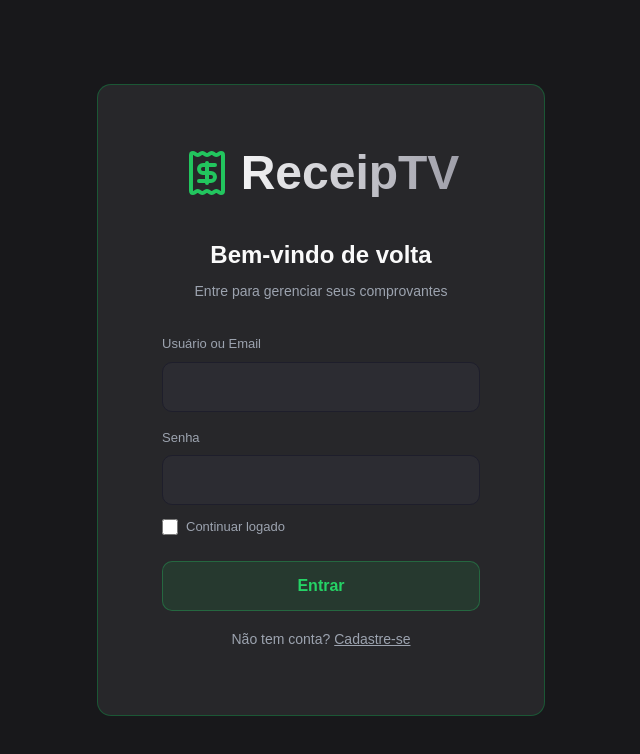
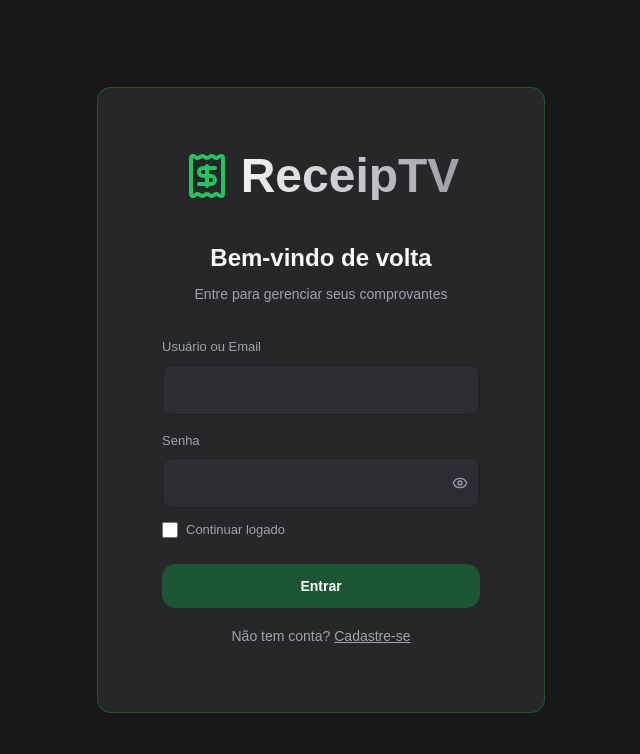
Before and after one commit to tiagorv0/ReceipTV, a React (Vite) app in the folder client/: page /login in a window 1280 px wide. Shown: the top 754 px of the page, without its empty margins (319-959 px from the left). Built offline with nearby package versions, Linux system fonts and the light colour scheme; no server answers.

Commit message:
chore: improvements in button login, upload, notification message, success message. input password with eye to show password

```diff
--- a/client/src/components/ManualUploadForm.jsx
+++ b/client/src/components/ManualUploadForm.jsx
@@ -1,8 +1,9 @@
 import { useState, useRef } from 'react';
-import { CheckCircle, Loader2, Paperclip } from 'lucide-react';
+import { CheckCircle, Loader2, Paperclip} from 'lucide-react';
 import { createManualReceipt } from '../api/services';
 import FilePreview from './FilePreview';
 import { BANKS } from '../utils/banks';
+import Error from './Error';
 
 const PAYMENT_TYPES = ['PIX', 'TED', 'DOC', 'Boleto', 'Cartão de Crédito', 'Cartão de Débito', 'Dinheiro', 'Outro'];
 
@@ -229,18 +230,14 @@ const ManualUploadForm = ({ onSuccess }) => {
                     />
                 </div>
 
-                {error && (
-                    <p className="text-red-400 text-sm rounded-xl bg-red-500/10 border border-red-500/20 px-4 py-3">
-                        {error}
-                    </p>
-                )}
+                {error && <Error message={error} />}
 
                 {/* Botões */}
                 <div className="flex gap-3 pt-1">
                     <button
                         type="submit"
                         disabled={loading}
-                        className="flex-1 flex items-center justify-center gap-2 rounded-xl bg-zinc-700 border border-green-700 hover:bg-green-600 disabled:opacity-60 text-green-600 hover:text-white font-medium py-3 text-sm transition-colors"
+                        className="flex-1 flex items-center justify-center gap-2 rounded-xl bg-green-500/30 hover:bg-green-600 disabled:opacity-60 text-white hover:text-white font-medium py-3 text-sm transition-colors"
                     >
                         {loading ? <Loader2 className="w-4 h-4 animate-spin" /> : null}
                         {loading ? 'Salvando...' : 'Salvar Comprovante'}
--- a/client/src/pages/LoginPage.jsx
+++ b/client/src/pages/LoginPage.jsx
@@ -1,7 +1,9 @@
 import { useState } from 'react';
 import { useNavigate, useSearchParams } from 'react-router-dom';
 import { login, register } from '../api/services';
-import { ReceiptIcon } from 'lucide-react';
+import { ReceiptIcon, Eye, EyeOff } from 'lucide-react';
+import Error from '../components/Error';
+import Success from '../components/Success';
 
 const LoginPage = () => {
     const [isLogin, setIsLogin] = useState(true);
@@ -9,11 +11,13 @@ const LoginPage = () => {
     const [email, setEmail] = useState('');
     const [password, setPassword] = useState('');
     const [rememberMe, setRememberMe] = useState(false);
+    const [showPassword, setShowPassword] = useState(false);
     const [loading, setLoading] = useState(false);
     const navigate = useNavigate();
     const [searchParams] = useSearchParams();
 
     const isExpired = searchParams.get('expired') === 'true';
+    const [sucess, setSucess] = useState('');
     const [error, setError] = useState(
         isExpired ? 'Sua sessão expirou. Faça login novamente.' : ''
     );
@@ -39,7 +43,7 @@ const LoginPage = () => {
             } else {
                 await register({ username: identifier, email, password });
                 setIsLogin(true);
-                setError('Conta criada! Faça login agora.');
+                setSucess('Conta criada! Faça login agora.');
             }
         } catch (err) {
             setError(err.response?.data?.message || 'Algo deu errado');
@@ -87,14 +91,23 @@ const LoginPage = () => {
                     )}
                     <div className="form-group" style={{ marginBottom: isLogin ? 12 : 24 }}>
                         <label style={{ display: 'block', fontSize: 13, color: 'var(--text-dim)', marginBottom: 8 }}>Senha</label>
+                        <div style={{ position: 'relative' }}>
                             <input
-                            type="password"
+                                type={showPassword ? 'text' : 'password'}
                                 className="auth-input"
                                 value={password}
                                 onChange={(e) => setPassword(e.target.value)}
                                 required
-                            style={{ width: '100%', padding: '12px', background: 'var(--bg-color)', border: '1px solid var(--card-border)', borderRadius: 10, color: 'white' }}
+                                style={{ width: '100%', padding: '12px', paddingRight: '44px', background: 'var(--bg-color)', border: '1px solid var(--card-border)', borderRadius: 10, color: 'white', boxSizing: 'border-box' }}
                             />
+                            <button
+                                type="button"
+                                onClick={() => setShowPassword(s => !s)}
+                                style={{ position: 'absolute', right: 12, top: '50%', transform: 'translateY(-50%)', background: 'none', border: 'none', cursor: 'pointer', color: 'var(--text-dim)', display: 'flex', alignItems: 'center' }}
+                            >
+                                {showPassword ? <EyeOff size={16} /> : <Eye size={16} />}
+                            </button>
+                        </div>
                     </div>
                     {isLogin && (
                         <div style={{ display: 'flex', alignItems: 'center', gap: 8, marginBottom: 24 }}>
@@ -111,16 +124,13 @@ const LoginPage = () => {
                         </div>
                     )}
 
-                    {error && (
-                        <p style={{ color: isExpired && !loading ? 'var(--warning, #f59e0b)' : 'var(--danger)', fontSize: 13, marginBottom: 16 }}>
-                            {error}
-                        </p>
-                    )}
+                    {error && <Error message={error} />}
+                    {sucess && <Success message={sucess} />}
 
                     <button
                         type="submit"
                         disabled={loading}
-                        className='p-3 bg-[#25D366]/10 text-[#25D366] hover:bg-[#25D366] hover:text-white rounded-lg transition-colors border border-[#25D366]/30'
+                        className='flex-1 flex items-center justify-center gap-2 rounded-xl bg-green-500/30 hover:bg-green-600 disabled:opacity-60 text-white hover:text-white font-medium py-3 text-sm transition-colors'
                         style={{ width: '100%', fontWeight: 700, cursor: 'pointer', marginBottom: 16 }}
                     >
                         {loading ? 'Processando...' : isLogin ? 'Entrar' : 'Cadastrar'}
--- a/client/src/pages/UploadPage.jsx
+++ b/client/src/pages/UploadPage.jsx
@@ -1,11 +1,12 @@
 import { useState, useRef, useEffect } from 'react';
 import { useLocation, useSearchParams } from 'react-router-dom';
-import { Upload as UploadIcon, CheckCircle, Smartphone, UploadCloud, Loader2 } from 'lucide-react';
+import { Upload as UploadIcon, CheckCircle, Smartphone, UploadCloud, Loader2} from 'lucide-react';
 import { analyzeReceipt } from '../api/services';
 import BankTag from '../components/BankTag';
 import ManualUploadForm from '../components/ManualUploadForm';
 import { BANKS } from '../utils/banks';
 import { formatDateToUTC_DDMMYYYY } from '../utils/date-utils';
+import Error from '../components/Error';
 
 const SHARE_ERROR_MESSAGES = {
     size: 'O arquivo é muito grande (limite: 10MB).',
@@ -104,7 +105,7 @@ const UploadPage = () => {
 
             {/* Toggle */}
             <div className="flex justify-center">
-                <div className="inline-flex bg-zinc-800 border border-zinc-700 rounded-xl p-1 gap-1">
+                <div className="inline-flex bg-zinc-800 border border-green-500/30 rounded-xl p-1 gap-1">
                     <button
                         onClick={() => handleModeChange('ia')}
                         className={`px-6 py-2 rounded-lg text-sm font-medium transition-all duration-200 ${
@@ -163,7 +164,7 @@ const UploadPage = () => {
                         )}
                     </form>
 
-                    {error && <div className="upload-error">{error}</div>}
+                    {error && <Error message={error} />}
 
                     {result && (
                         <div className="bg-zinc-800 border border-green-500/30 rounded-3xl p-8 shadow-[0_0_40px_rgba(34,197,94,0.05)]">
```
Lines whose indentation alone changed are shown as unchanged.
